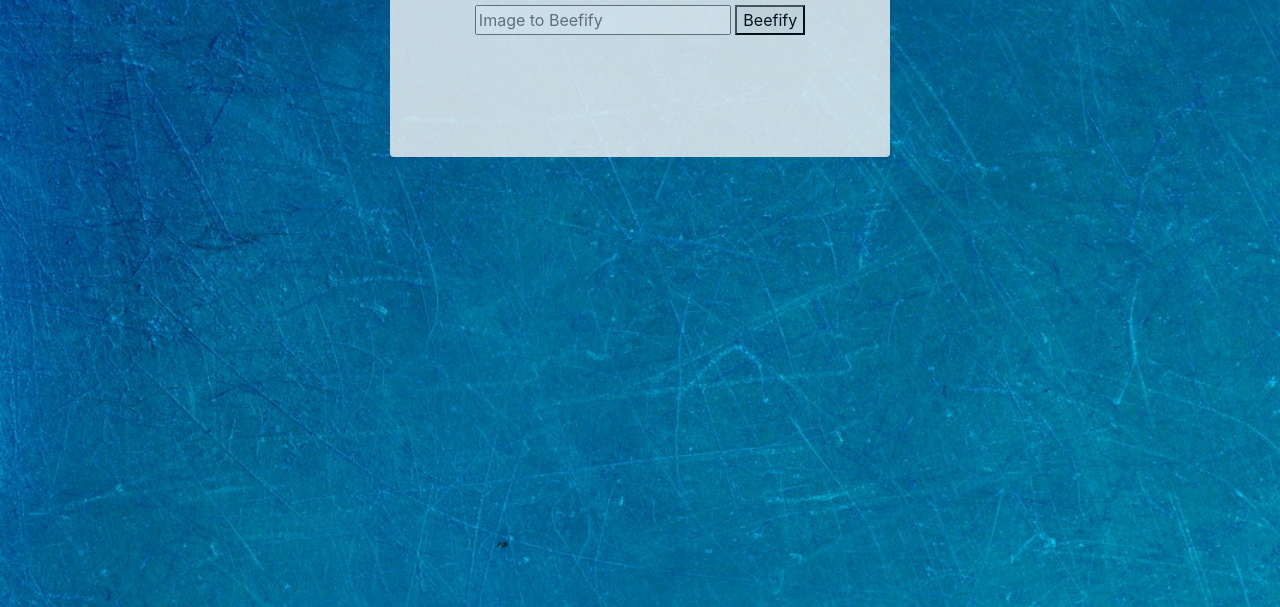
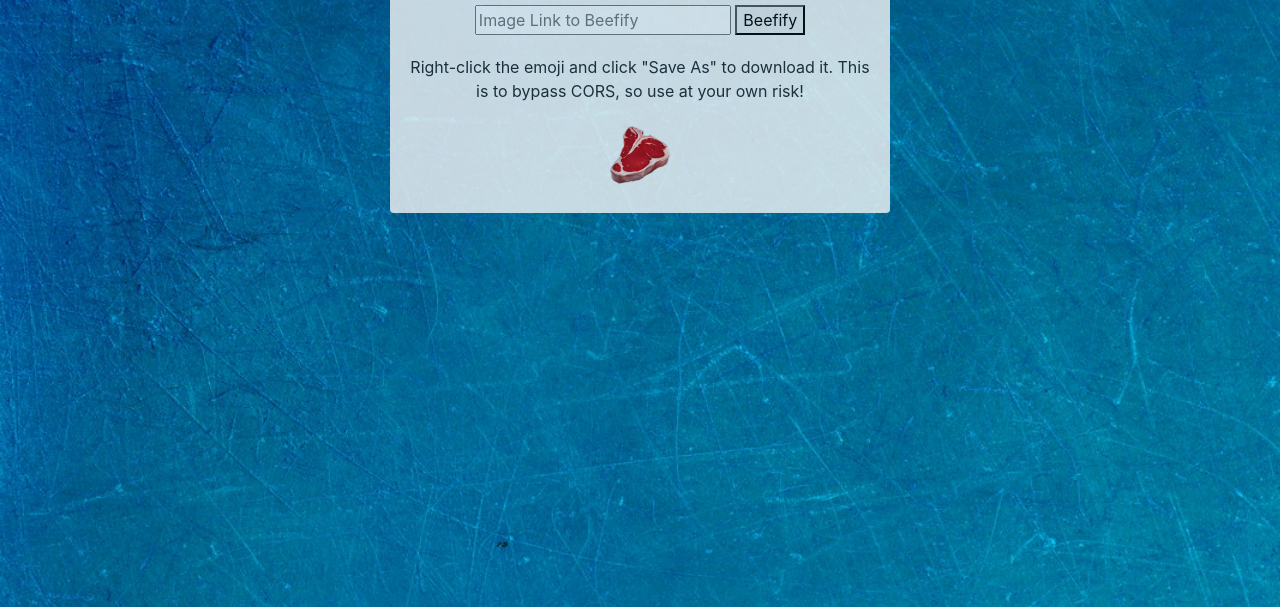
Before and after one commit to jwwitherspoon/beef-generator, a plain HTML site: page index.html in a window 1280 px wide. Shown: the part 193-800 px from the top of the page. Drawn offline with nearby package versions, Linux system fonts and the light colour scheme.

Commit message:
Add initial load for beef image Add instructions for saving Remove unused CSS Update text placeholder

```diff
--- a/beefify.js
+++ b/beefify.js
@@ -1,3 +1,15 @@
+function loadBeef() {
+    // Load canvas context
+    const canvas = document.getElementById('canvas').getContext('2d');
+
+    // Load and draw beef
+    const beef = new Image();
+    beef.addEventListener('load', () => {
+        canvas.drawImage(beef, 0, 0);
+    });
+    beef.src = 'beef.png';
+}
+
 function beefify(imageUrl) {
     // Load canvas context
     const canvas = document.getElementById('canvas').getContext('2d');
--- a/index.html
+++ b/index.html
@@ -19,12 +19,15 @@
         <!--Developer script-->
         <script src="beefify.js"></script>
 	</head>
-	<body>
+	<body onload="loadBeef()">
 		<div class="container">
 			<div class="mx-auto rounded text-center">
 				<h1 class="text-center">Beef Generator</h1>
-				<input type="text" id="image-url" placeholder="Image to Beefify">
+				<input type="text" id="image-url" placeholder="Image Link to Beefify">
 				<button id="beefify" onclick="beefify(document.getElementById('image-url').value)">Beefify</button>
+				<p class="text-center">
+					Right-click the emoji and click "Save As" to download it. This is to bypass CORS, so use at your own risk!
+				</p>
 				<div>
 					<canvas id="canvas" width="64" height="64">Generated Emoji</canvas>
 				</div>
--- a/styles.css
+++ b/styles.css
@@ -30,13 +30,8 @@ body {
 p {
 	margin-top: 20px;
 	margin-bottom: 20px;
-	font-size: 150%;
 }
 
 .btn {
 	margin: 10px;
 }
-
-#canvas {
-	margin-top: 2rem;
-}
```
